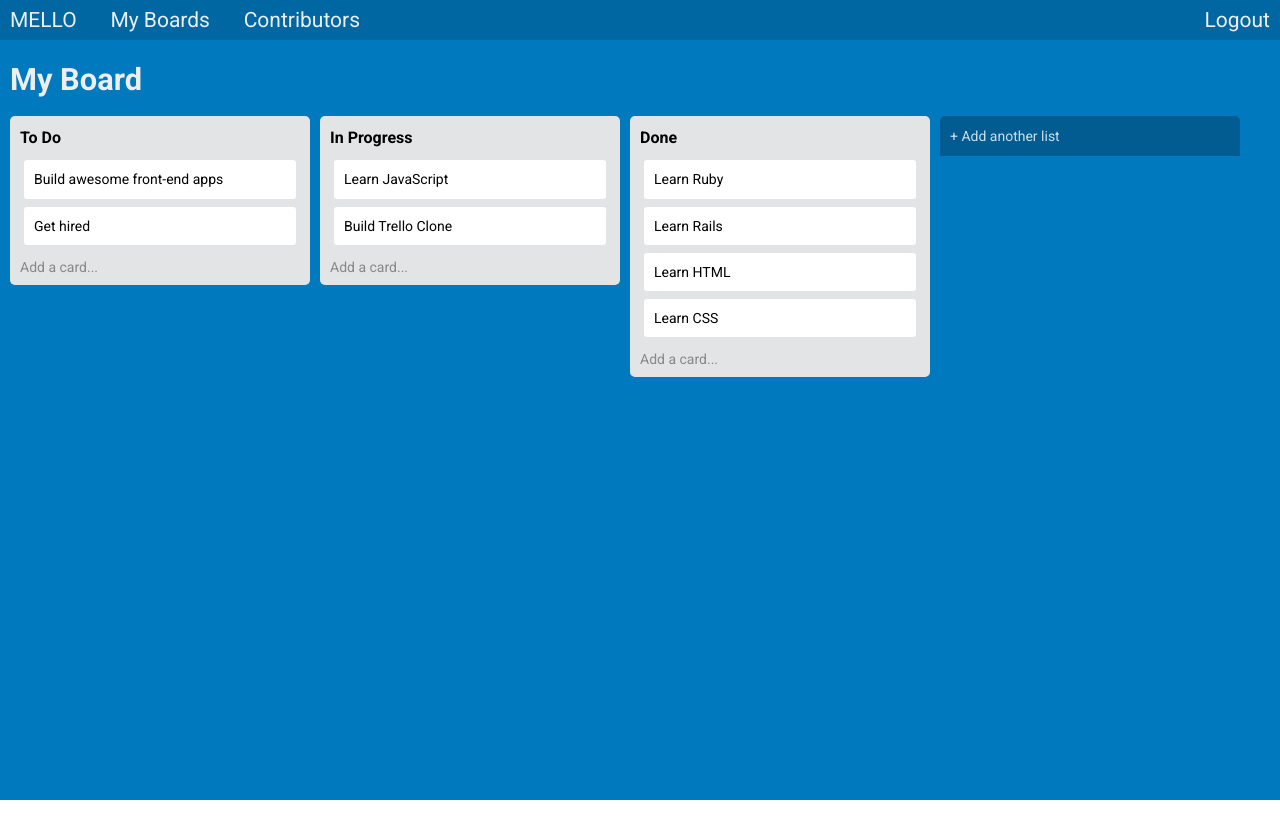
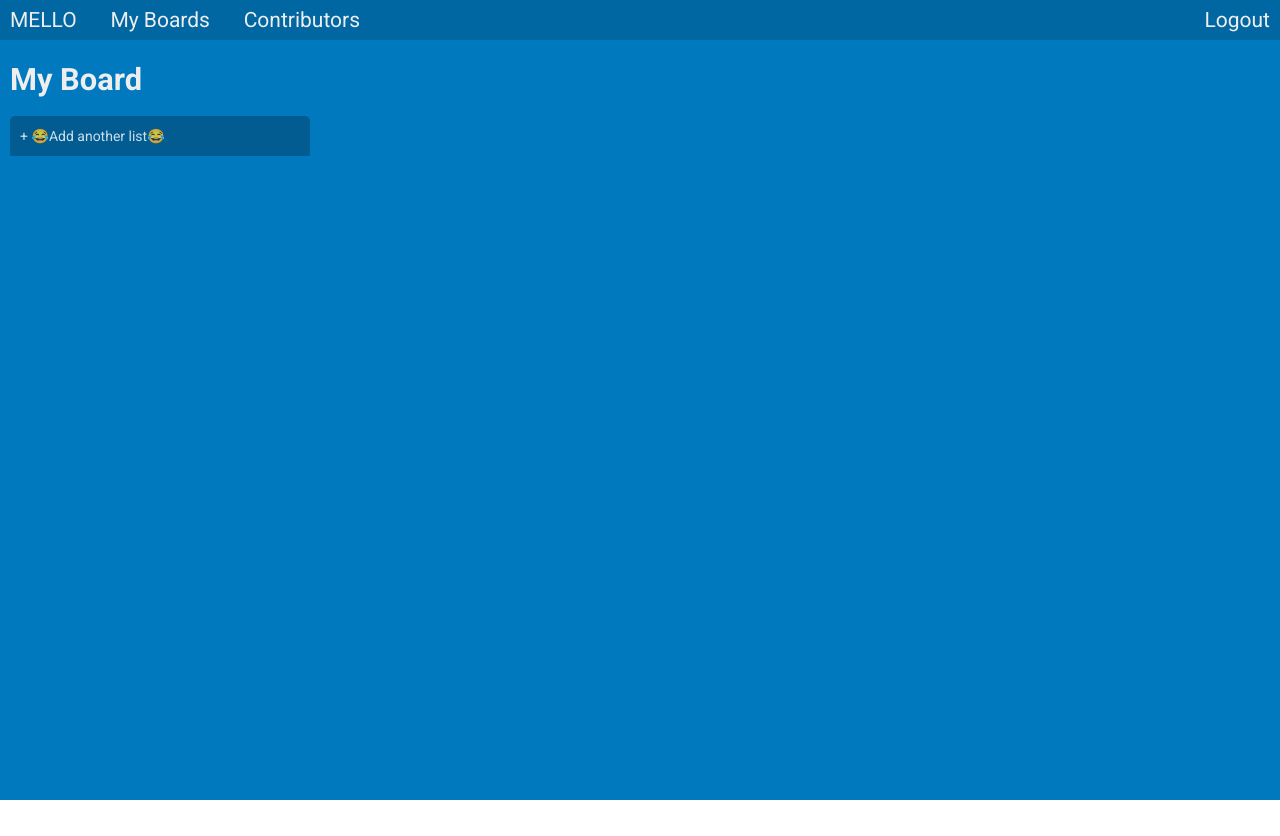
Before and after one commit to jaykibi/mello, a plain HTML site: page index.html in a window 1280 px wide. Drawn offline with nearby package versions, Linux system fonts and the light colour scheme.

Commit message:
about halfway thru 11

```diff
--- /dev/null
+++ b/assets/js/app.js
@@ -0,0 +1,31 @@
+var $boardContainer = document.querySelector('.container');
+
+var board = new Board();
+
+
+function renderBoard() {
+  board.lists.forEach(function(list) {
+    var $listContainer = document.createElement('div');
+    $listContainer.className = 'list';
+
+    var $header = document.createElement('header');
+
+    var $headerButton = document.createElement('button');
+    $headerButton.textContent = list.title;
+
+    $header.appendChild($headerButton);
+    $listContainer.appendChild($header);
+    $boardContainer.appendChild($listContainer);
+  });
+
+  var $addListContainer = document.createElement('div');
+  $addListContainer.className = 'list add';
+
+  var $addListButton = document.createElement('button');
+  $addListButton.textContent = '+ 😂Add another list😂';
+
+  $addListContainer.appendChild($addListButton);
+  $boardContainer.appendChild($addListContainer);
+}
+
+renderBoard();
--- a/index.html
+++ b/index.html
@@ -30,38 +30,9 @@
       <header><h1>My Board</h1></header>
       <br />
       <br />
-      <div class="container">
-        <div class="list">
-          <header><button>To Do</button></header>
-          <ul>
-            <li><button>Build awesome front-end apps</button></li>
-            <li><button>Get hired</button></li>
-          </ul>
-          <button>Add a card...</button>
-        </div>
-        <div class="list">
-          <header><button>In Progress</button></header>
-          <ul>
-            <li><button>Learn JavaScript</button></li>
-            <li><button>Build Trello Clone</button></li>
-          </ul>
-          <button>Add a card...</button>
-        </div>
-        <div class="list">
-          <header><button>Done</button></header>
-          <ul>
-            <li><button>Learn Ruby</button></li>
-            <li><button>Learn Rails</button></li>
-            <li><button>Learn HTML</button></li>
-            <li><button>Learn CSS</button></li>
-          </ul>
-          <button>Add a card...</button>
-        </div>
-        <div class="list add">
-          <button>+ Add another list</button>
-        </div>
-      </div>
+      <div class="container"></div>
     </div>
 <script src="assets/js/board.js"></script>
+<script src="./assets/js/app.js"></script>
   </body>
 </html>
```
